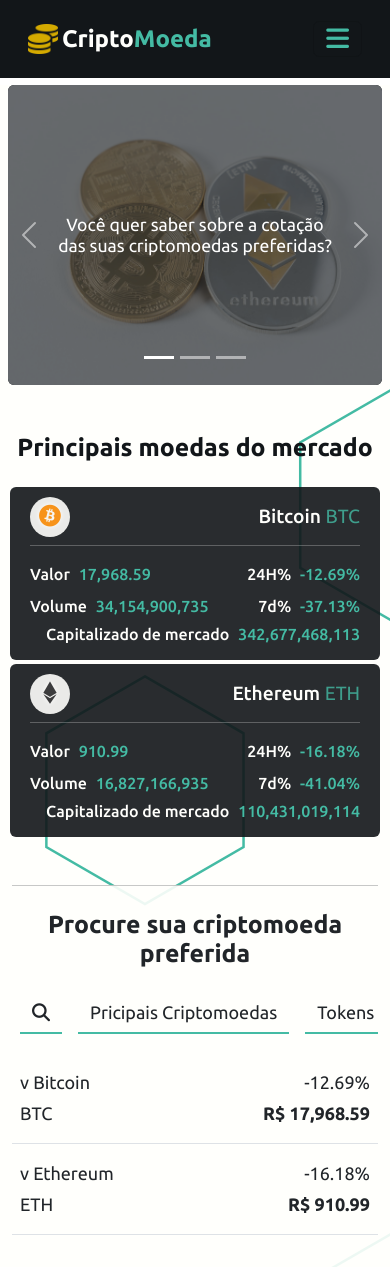
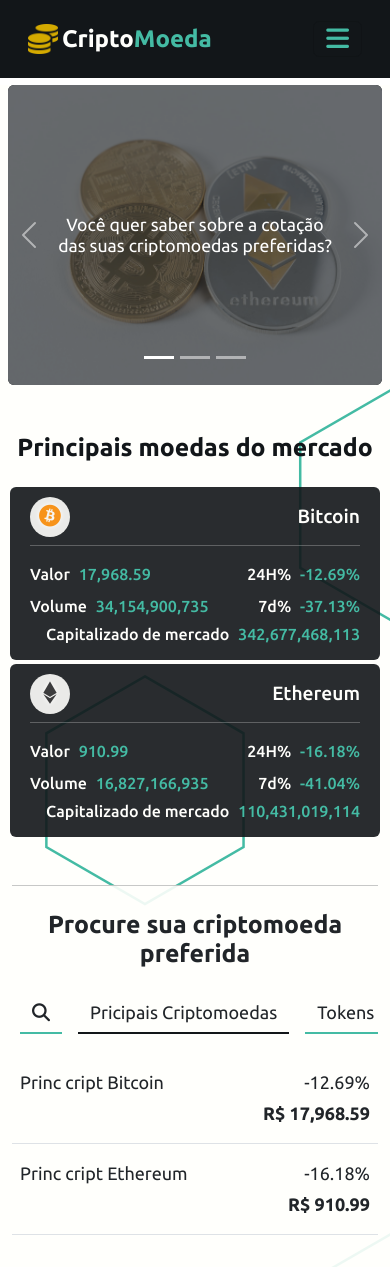
Before and after one commit to IsaacLouzeiro/preco-criptomoedas, a Vue app: page / in a window 390 px wide. Built offline with nearby package versions, Linux system fonts and the light colour scheme.

Commit message:
deixando selecao da tabela mais responsiva

```diff
--- a/src/App.vue
+++ b/src/App.vue
@@ -54,7 +54,7 @@
                 {
                     id: 1,
                     name: 'Bitcoin',
-                    code: 'BTC',
+                    symbol: 'BTC',
                     price: '17,968.59',
                     day: '-12.69%',
                     week: '-37.13%',
@@ -64,7 +64,7 @@
                 {
                     id: 2,
                     name: 'Ethereum',
-                    code: 'ETH',
+                    symbol: 'ETH',
                     price: '910.99',
                     day: '-16.18%',
                     week: '-41.04%',
--- a/src/components/SecaoCriptomoedas.vue
+++ b/src/components/SecaoCriptomoedas.vue
@@ -7,25 +7,25 @@
         <ul id="menuLista" class="nav position-relative d-flex justify-content-start justify-content-sm-around mx-auto">
             <!-- botao de pesquisa -->
             <li :class="inputLiberado">
-                <button type="button" class="btnPesquisa mx-2 btn" @click="pesquisarCripto(), inputLiberado = 'inputLiberado'"><i class="fas fa-search"></i></button>
+                <button type="button" class="btnPesquisa mx-2 btn" :class="{ selecionado: pesqCripto }" @click="pesquisarCripto(), inputLiberado = 'inputLiberado'"><i class="fas fa-search"></i></button>
                 <input type="text" class="form-control inputPesquisar w-100 py-2">
                 <button type="button" class="btnFechar btn" @click="principaisCriptomoedas(), inputLiberado = ''"><i class="fas fa-times"></i></button>
             </li>
 
             <li>
-                <button type="button" class="btn mx-2 d-block" @click="principaisCriptomoedas()">
+                <button type="button" class="btn mx-2 d-block" :class="{ selecionado: princCriptos }" @click="principaisCriptomoedas()">
                     Pricipais&nbsp;Criptomoedas
                 </button>
             </li>
 
             <li>
-                <button type="button" class="btn mx-2" @click="tokens()">
+                <button type="button" class="btn mx-2" :class="{ selecionado: token }" @click="tokens()">
                 Tokens
                 </button>
             </li>
 
             <li>
-                <button type="button" class="btn mx-2" @click="deFi()">
+                <button type="button" class="btn mx-2" :class="{ selecionado: deFiS }" @click="deFi()">
                 DeFi
                 </button>
             </li>
@@ -44,7 +44,7 @@
             <tbody>
                 <!-- principais criptomoedas -->
                 <tr v-for="item in criptoCurrency" :key="item.id" v-show="pesqCripto == true">
-                    <th scope="row" class="py-3">pesq
+                    <th scope="row" class="py-3">Pesquisa
                         {{ item.name }}<br>
                         <span class="d-block d-md-none mt-1">
                             {{ item.code }}
@@ -68,7 +68,7 @@
 
                 <!-- principais criptomoedas -->
                 <tr v-for="item in criptoCurrency" :key="item.id" v-show="princCriptos == true">
-                    <th scope="row" class="py-3">v
+                    <th scope="row" class="py-3">Princ cript
                         {{ item.name }}<br>
                         <span class="d-block d-md-none mt-1">
                             {{ item.code }}
@@ -92,7 +92,7 @@
 
                 <!-- Tokens -->
                 <tr v-for="item in criptoCurrency" :key="item.id" v-show="token == true">
-                    <th scope="row" class="py-3">a
+                    <th scope="row" class="py-3">Tokens
                         {{ item.name }}<br>
                         <span class="d-block d-md-none mt-1">
                             {{ item.code }}
@@ -116,7 +116,7 @@
 
                 <!-- DeFi -->
                 <tr v-for="item in criptoCurrency" :key="item.id" v-show="deFiS == true">
-                    <th scope="row" class="py-3">b
+                    <th scope="row" class="py-3">DeFi
                         {{ item.name }}<br>
                         <span class="d-block d-md-none mt-1">
                             {{ item.code }}
@@ -210,6 +210,11 @@
             border-bottom: 2px solid $color3;
             border-radius: 0;
 
+            // se o item for selecionado
+            &.selecionado {
+                border-color: $color1;
+            }
+
             &:focus, &:hover { opacity: .7; }
 
             &.btnFechar {
```
